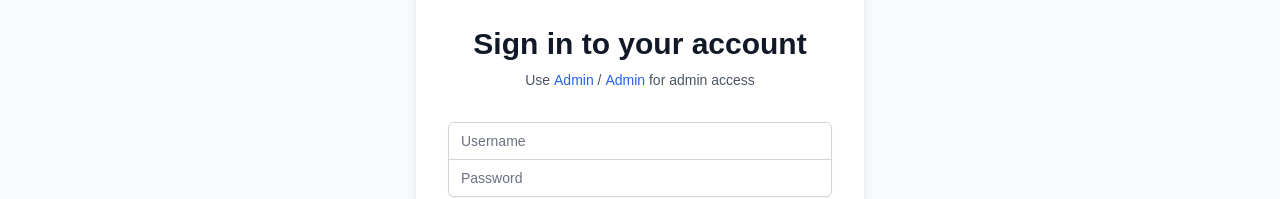
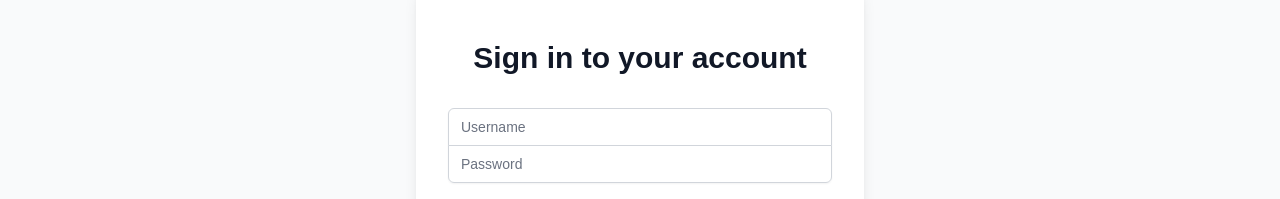
Before and after one commit to y4nnr/pronofootball, a Next.js app: page /login in a window 1280 px wide. Shown: the part 334-533 px from the top of the page. Built offline with nearby package versions, Linux system fonts and the light colour scheme; no server answers.

Commit message:
SECURITY FIX: Remove admin credentials from public display

```diff
--- a/pages/login.tsx
+++ b/pages/login.tsx
@@ -56,9 +56,6 @@ export default function Login() {
           <h2 className="mt-6 text-center text-3xl font-extrabold text-gray-900">
             Sign in to your account
           </h2>
-          <p className="mt-2 text-center text-sm text-gray-600">
-            Use <span className="font-medium text-blue-600">Admin</span> / <span className="font-medium text-blue-600">Admin</span> for admin access
-          </p>
         </div>
         <form className="mt-8 space-y-6" onSubmit={handleSubmit}>
           {error && (
```
Also changed, not shown: 1 other file (tests, documents, lock files or other folders).
